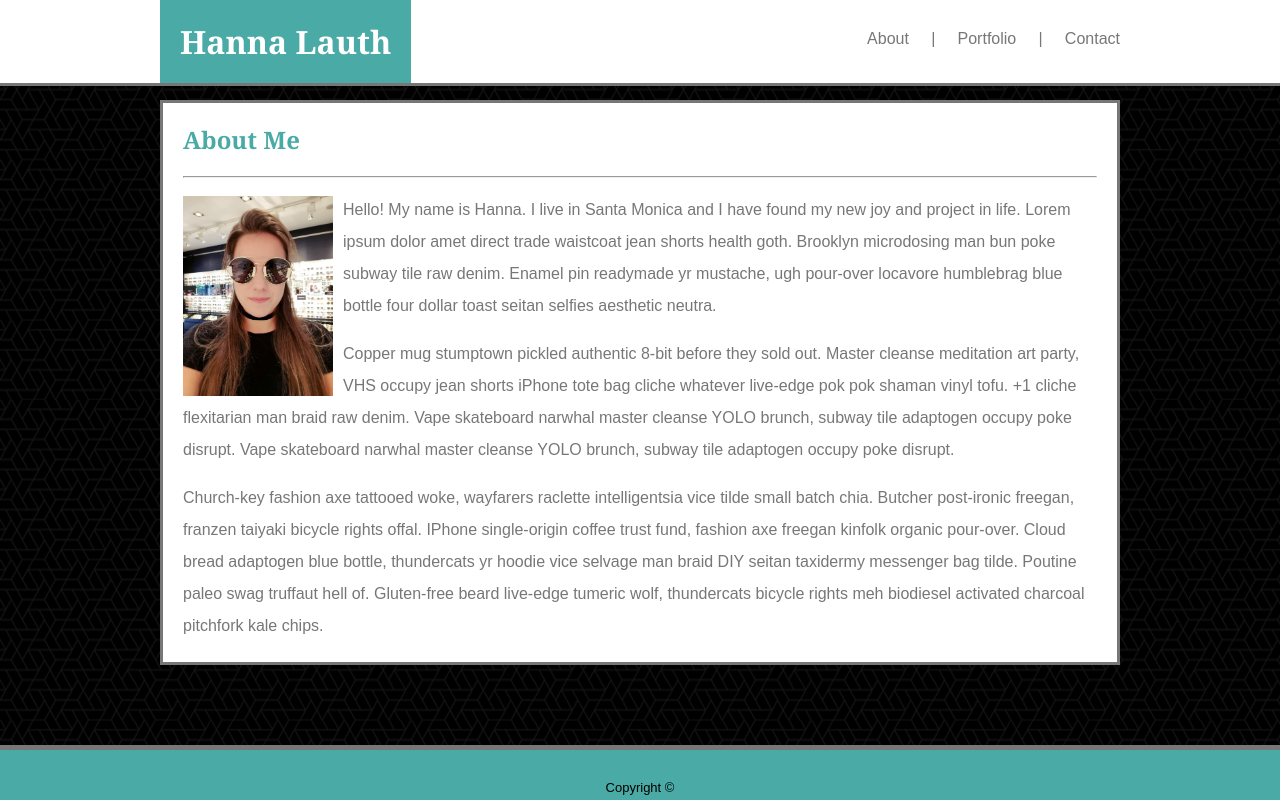
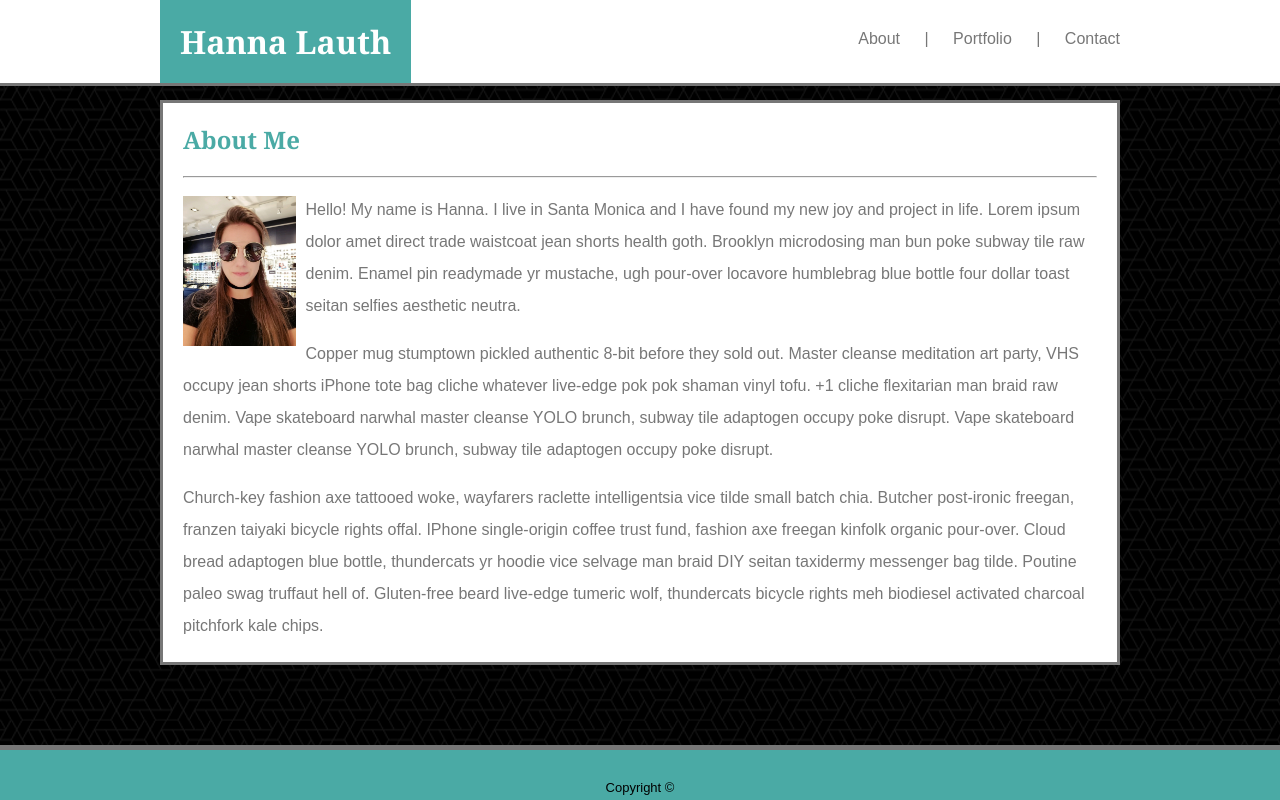
Before and after one commit to hmlauth/Basic-Portfolio, a plain HTML site: page index.html in a window 1280 px wide. Drawn offline with Linux system fonts and the light colour scheme; a script that the page names is missing.

Commit message:
one more attempt

```diff
--- a/assets/css/style.css
+++ b/assets/css/style.css
@@ -49,6 +49,7 @@ body {
             }
                 span {
                     color: #777777;
+                    margin: 20px;
                 }
 
                 nav > a {
@@ -135,3 +136,10 @@ section {
         background-color: none;
         padding: none;
     }
+
+/* PORTFOLIO - Form styling */
+
+img {
+   height: 150px;
+   margin: 10px;
+}
--- a/index.html
+++ b/index.html
@@ -15,11 +15,9 @@
             <h1>Hanna Lauth</h1>
             <nav>
                 <a href="index.html">About</a>
-                <span>&nbsp;&nbsp;&nbsp;&nbsp;|&nbsp;&nbsp;&nbsp;&nbsp;
-                </span>
+                <span>|</span>
                 <a href="portfolio.html">Portfolio</a>
-                <span>&nbsp;&nbsp;&nbsp;&nbsp;|&nbsp;&nbsp;&nbsp;&nbsp;
-                </span>
+                <span>|</span>
                 <a href="contact.html">Contact</a>
             </nav>
         </div>
```
Also changed, not shown: portfolio.html (+12 -24 lines).
